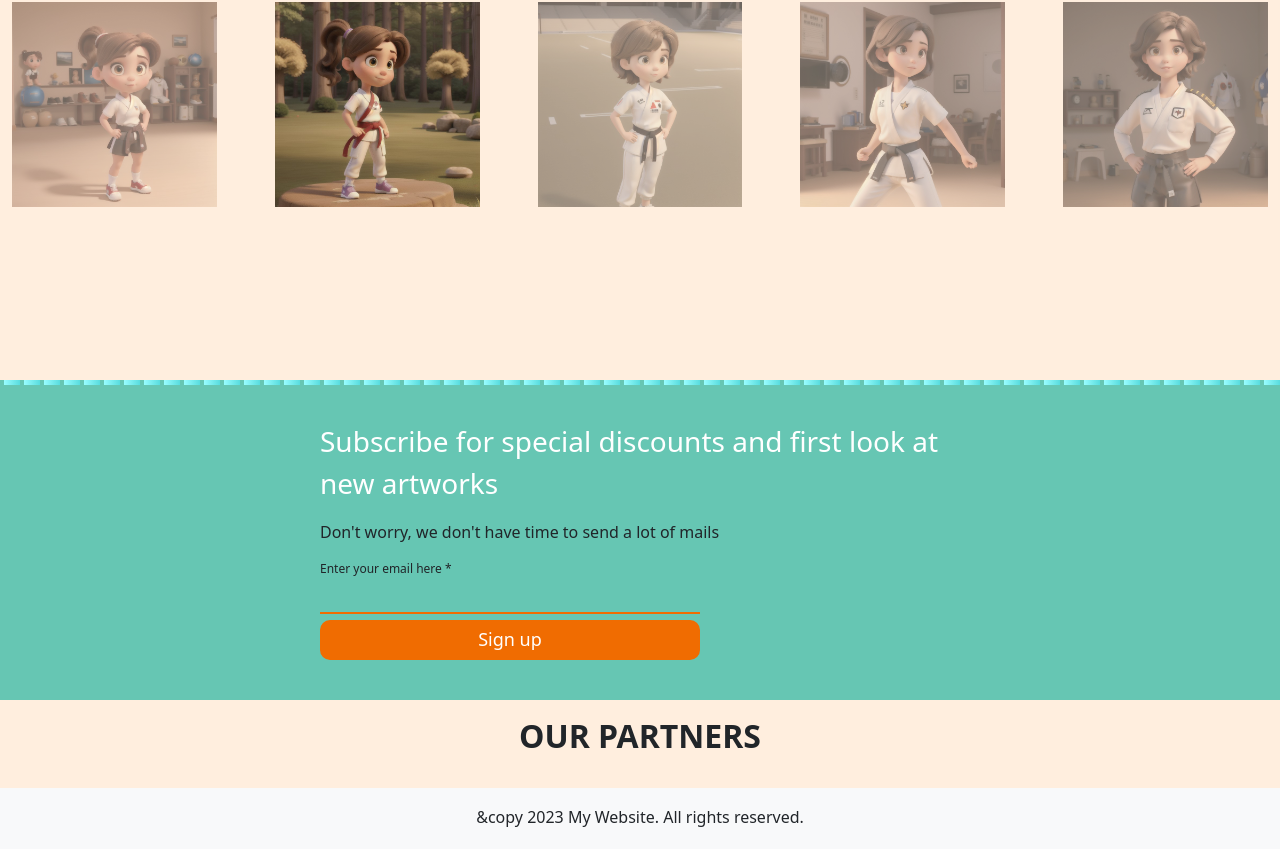
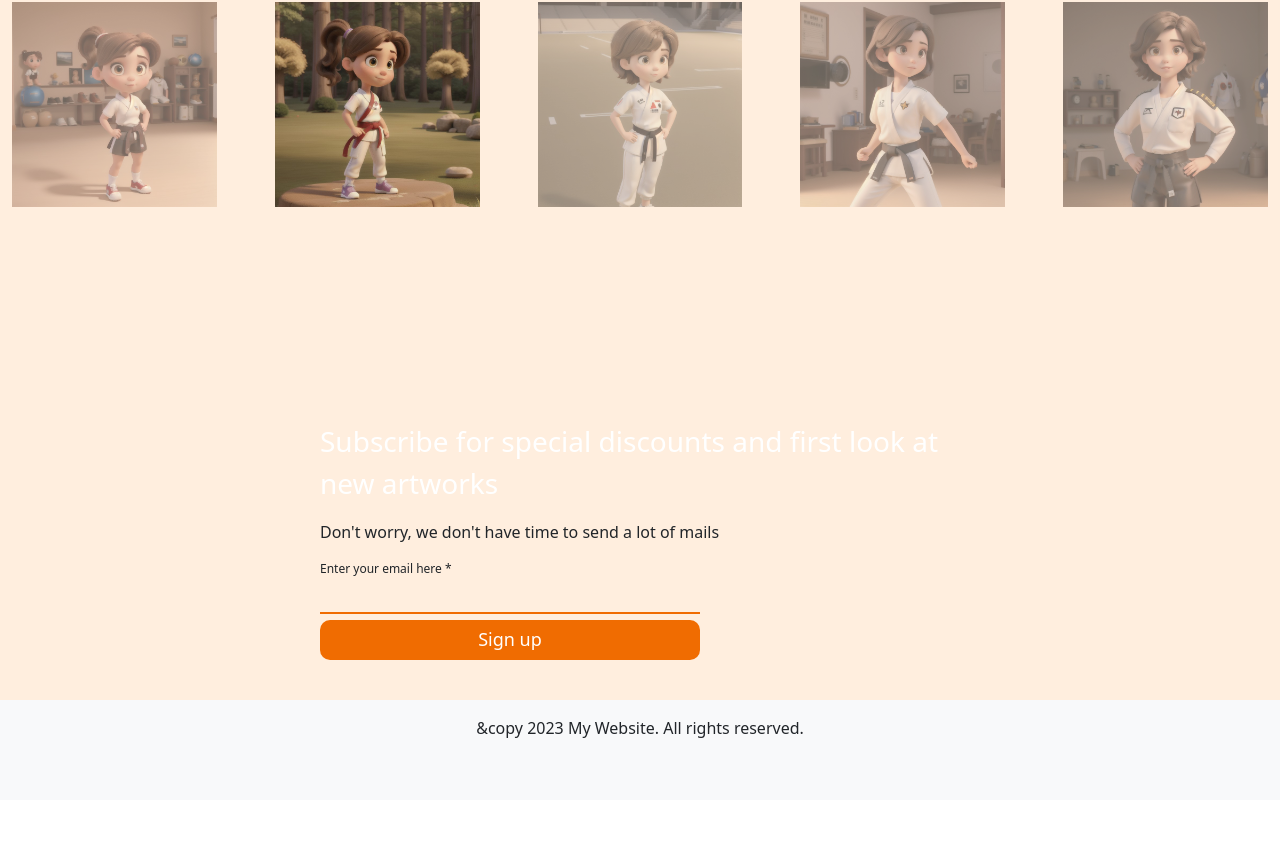
Before and after one commit to BossXiang/KickStart-Frontend, a React (Create React App) app: page / in a window 1280 px wide. Shown: the part 1948-2797 px from the top of the page. After the commit the page ends 2748 px from the top, so only its background shows below. Built offline with nearby package versions, Linux system fonts and the light colour scheme; no server answers; a web font is replaced by a local one.

Commit message:
前端统一，our work动效

```diff
--- a/src/pages/Home.jsx
+++ b/src/pages/Home.jsx
@@ -71,12 +71,6 @@ const Home = () => {
             <button className="signUp">Sign up</button>
           </div>
         </div>
-        <div className="partnerContainer">
-          <p className="partnerTitle">Our Partners</p>
-          <div className="partnerList">
-            {/* <img src="assets/img/pixar.png" alt="pixar" className="pixar" /> */}
-          </div>
-        </div>
       </div>
       <Footer />
     </div>
--- a/src/styles/Cart.scss
+++ b/src/styles/Cart.scss
@@ -114,13 +114,13 @@
       border-radius: 0;
     }
     .buyBtn {
-      background-color: rgb(90, 230, 235);
+      background-color: #ff684aca;
       border: none;
       transition: background-color 0.3s, color 0.3s;
     }
     .buyBtn:hover {
-      animation: pay 1s ease-in-out 1 both;
-      background-color: rgb(77, 199, 203);
+      animation: pay 0.3s ease-in-out 1 both;
+      background-color: #fc6142ef;
       clip-path: polygon(100% 0, 100% 100%, 0 100%, 0% 0%);
     }
     @keyframes pay {
@@ -133,7 +133,7 @@
       }
     }
     .buyBtn:active {
-      background-color: rgb(54, 150, 154);
+      background-color: #d74022ef;
     }
   }
   ::-webkit-scrollbar {
--- a/src/styles/Checkout.scss
+++ b/src/styles/Checkout.scss
@@ -6,8 +6,9 @@
 .checkoutContainer {
   display: flex;
   justify-content: center;
+  background-color: rgba(255, 238, 222, 255);
   margin: 0 auto;
-  margin-top: 60px;
+  padding-top: 60px;
   gap: 50px;
   font-family: 'FuturaLT-Light';
   .deliveryContainer {
@@ -60,7 +61,7 @@
       position: sticky;
       top: 50px;
       right: 100px;
-      background-color: rgb(241, 241, 241);
+      background-color: rgba(241, 241, 241, 0.53);
       border-radius: 5px;
       padding: 25px;
       border: 1px solid #ccc;
--- a/src/styles/Footer.scss
+++ b/src/styles/Footer.scss
@@ -1,6 +1,4 @@
 .footer{
-  border-top: 1px solid rgba(0, 0, 0, 0);
-  background: #fff;
-  box-shadow: 0px -4px 4px 0px rgba(0, 0, 0, 0.25);
+  //background: linear-gradient(to bottom, #fcd49c 0%, #e4e4e4 100%);
   height: 100px;
 }
--- a/src/styles/Header.scss
+++ b/src/styles/Header.scss
@@ -99,3 +99,6 @@
   color: #e43303ba;
   animation: jumpUp 0.5s ease;
 }
+.nav-link,.navbar-nav,ml-auto{
+  border: none;
+}
--- a/src/styles/Home.scss
+++ b/src/styles/Home.scss
@@ -25,7 +25,6 @@
       height: 450px;
       width: 100%;
       margin-top: 4px;
-      background: linear-gradient(90deg, #66c6b3, #ffb6c1);
     }
     .homeTitle {
       height: 100px;
@@ -79,7 +78,6 @@
         .paint {
           width: 300px;
           height: calc(300px / cos(30deg));
-          background-color: #3498db;
           clip-path: polygon(50% 0%, 100% 25%, 100% 75%, 50% 100%, 0% 75%, 0% 25%);
           margin: 57.74px 0;
         }
@@ -115,18 +113,10 @@
       left: 0;
       width: 100%;
       height: 5px;
-      background-image: repeating-linear-gradient(
-        to right,
-        transparent,
-        transparent 4px,
-        rgb(152, 253, 255) 4px,
-        rgb(89, 220, 222) 20px
-      );
     }
     .subscriptionContainer {
       width: 100%;
       height: 320px;
-      background-color: #66c6b3;
       display: flex;
       flex-direction: column;
       justify-content: center;
--- a/src/styles/OurWork.scss
+++ b/src/styles/OurWork.scss
@@ -1,7 +1,13 @@
+@keyframes flip {
+  50% {
+    transform: rotateY(20deg);
+  }
+}
 .myWorkContainer {
   display: flex;
   flex-direction: column;
   min-height: 100vh;
+  background-color: rgba(255, 238, 222, 255);
   .container {
     width: 100%;
     margin: 0;
@@ -13,19 +19,22 @@
       width: 100%;
       gap: 20px;
       .demoImg {
-        width: calc((100% - 80px)/5);
-        height: calc((100% - 80px)/5);
+        width: calc((100% - 80px) / 5);
+        height: calc((100% - 80px) / 5);
         position: relative;
         overflow: hidden;
       }
-      .demoImg img{
-        max-width:100%;
+      .demoImg:hover {
+        animation: flip 0.3s;
+      }
+      .demoImg img {
+        max-width: 100%;
         max-width: 100%;
         transition: transform 0.3s ease;
         display: block;
         cursor: pointer;
       }
-      .demoImg:hover img{
+      .demoImg:hover img {
         transform: scale(1.1);
       }
     }
```
